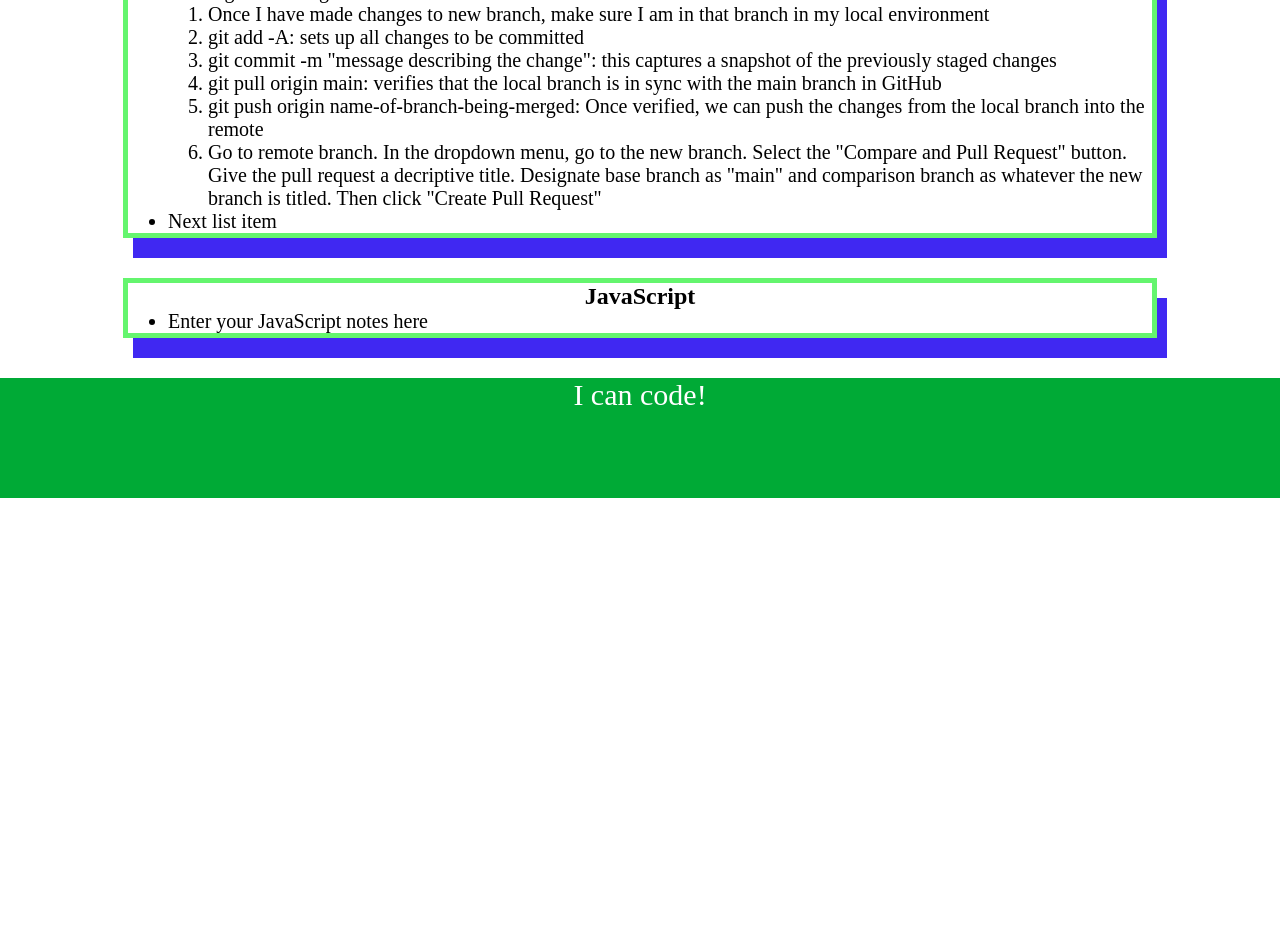
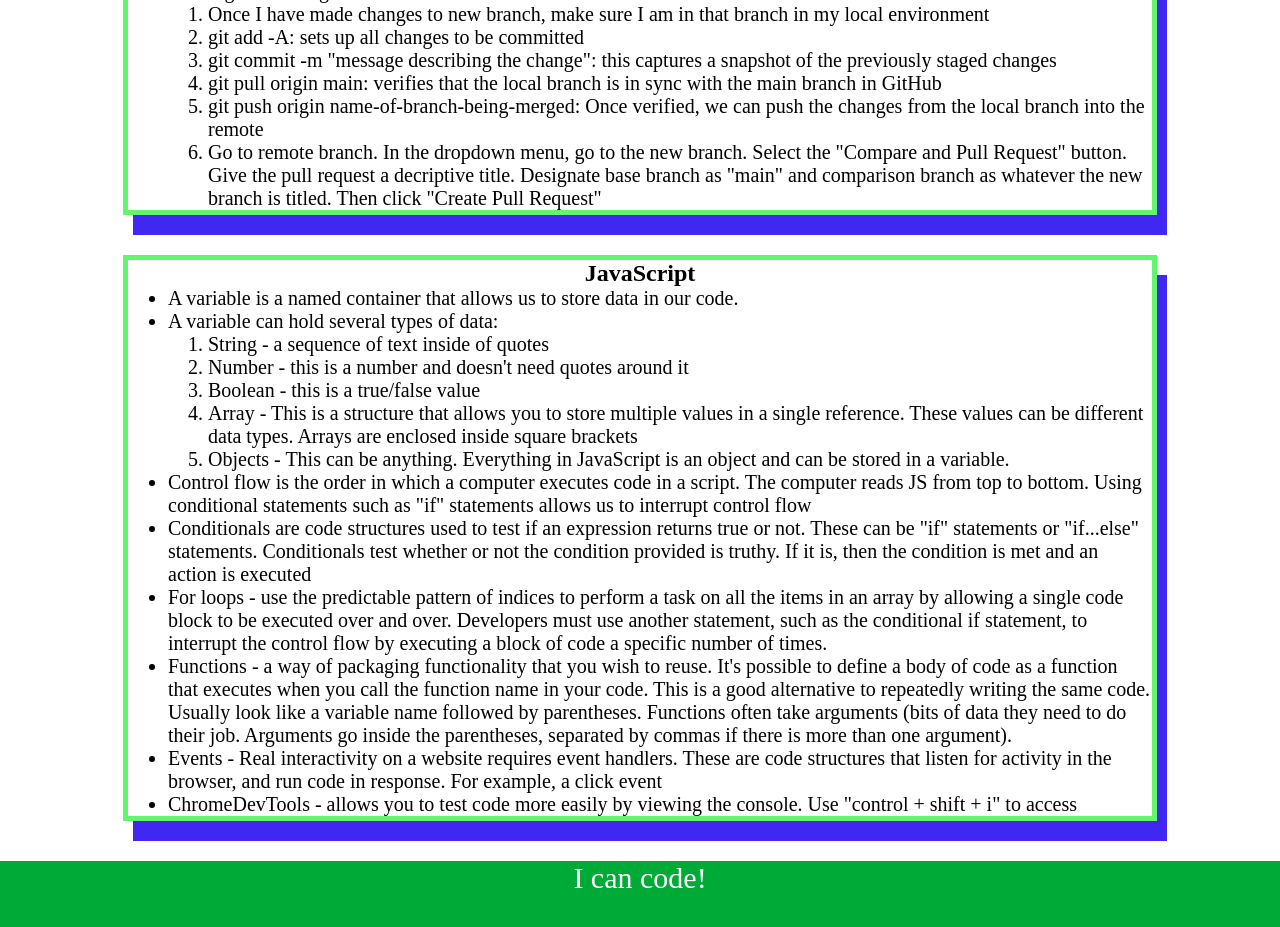
Before and after one commit to NathanAlexander1/prework-study-guide, a plain HTML site: page index.html in a window 1280 px wide. Shown: the part 826-1753 px from the top of the page. Before the commit the page ends 1324 px from the top, so only its background shows below. Drawn offline with Linux system fonts and the light colour scheme.

Commit message:
Final JS study guide code and updated HTML notes

```diff
--- a/assets/script.js
+++ b/assets/script.js
@@ -1,19 +1,28 @@
 var topics = ['HTML', 'CSS', 'Git', 'JavaScript'];
+var randomTopic = topics[Math.floor(Math.random() * topics.length)];
 
+
+function listTopics() {
   for (var x = 0; x < topics.length; x++) {
       console.log(topics[x]);
   }
+}
 
-/*
-if (topic === 'HTML') {
+function selectTopic() {
+  if (randomTopic === 'HTML') {
     console.log("Let's study HTML!");
-} else if (topic === 'CSS') {
+  } else if (randomTopic === 'CSS') {
     console.log("Let's study CSS!");
-} else if (topic === 'Git') {
+  } else if (randomTopic === 'Git') {
     console.log("Let's study Git!");
-} else if (topic === 'JavaScript') {
+  } else if (randomTopic === 'JavaScript') {
     console.log("Let's study JavaScript!");
   } else {
     console.log('Please try again!');
   }
-*/
+}
+
+console.log('Here are the topics we learned through Prework:');
+listTopics();
+console.log('Which topic should we study first?');
+selectTopic();
--- a/index.html
+++ b/index.html
@@ -55,15 +55,28 @@
                 <li>Go to remote branch. In the dropdown menu, go to the new branch. Select the "Compare and Pull Request" button. Give the pull request a decriptive title. Designate base branch as "main" and comparison branch as whatever the new branch is titled. Then click "Create Pull Request"</li>
               </ol>
           </li>
-          <li>Next list item</li>
-
         </ul>
       </section>
 
       <section class="card" id="javascript-section">
         <h2>JavaScript</h2>
         <ul>
-          <li>Enter your JavaScript notes here</li>
+          <li>A variable is a named container that allows us to store data in our code.</li>
+          <li>A variable can hold several types of data:</li>
+            <ol>
+              <li>String - a sequence of text inside of quotes</li>
+              <li>Number - this is a number and doesn't need quotes around it</li>
+              <li>Boolean - this is a true/false value</li>
+              <li>Array - This is a structure that allows you to store multiple values in a single reference. These values can be different data types. Arrays are enclosed inside square brackets</li>
+              <li>Objects - This can be anything. Everything in JavaScript is an object and can be stored in a variable.</li>
+            </ol>
+          <li>Control flow is the order in which a computer executes code in a script. The computer reads JS from top to bottom. Using conditional statements such as "if" statements allows us to interrupt control flow</li>
+          <li>Conditionals are code structures used to test if an expression returns true or not. These can be "if" statements or "if...else" statements. Conditionals test whether or not the condition provided is truthy. If it is, then the condition is met and an action is executed</li>
+          <li>For loops - use the predictable pattern of indices to perform a task on all the items in an array by allowing a single code block to be executed over and over. Developers must use another statement, such as the conditional if statement, to interrupt the control flow by executing a block of code a specific number of times.</li>
+          <li>Functions - a way of packaging functionality that you wish to reuse. It's possible to define a body of code as a function that executes when you call the function name in your code. This is a good alternative to repeatedly writing the same code. Usually look like a variable name followed by parentheses. Functions often take arguments (bits of data they need to do their job. Arguments go inside the parentheses, separated by commas if there is more than one argument).</li>
+          <li>Events - Real interactivity on a website requires event handlers. These are code structures that listen for activity in the browser, and run code in response. For example, a click event</li>
+          <li>ChromeDevTools - allows you to test code more easily by viewing the console. Use "control + shift + i" to access</li>
+
         </ul>
       </section>
     </main>
```
Lines whose indentation alone changed are shown as unchanged.
